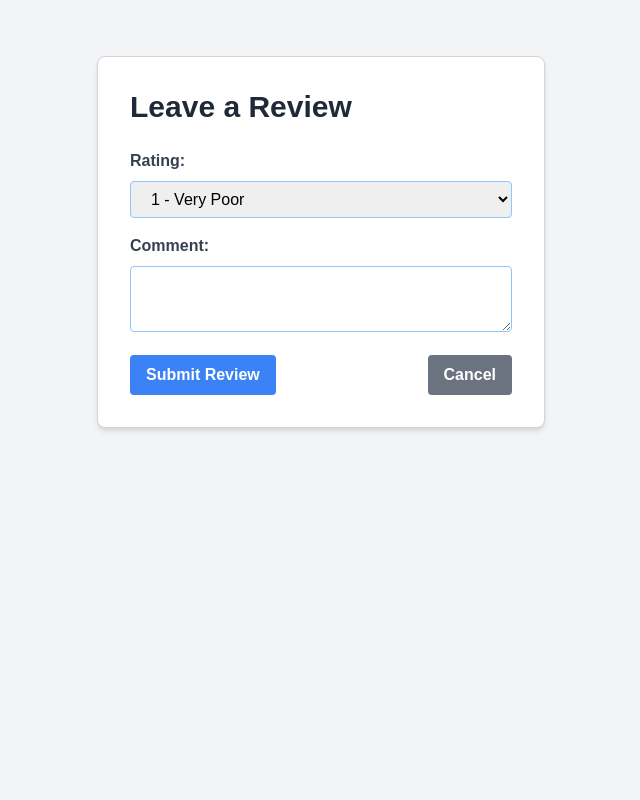
After one commit to nathansolfan/cleaning-service, a Laravel app: page /bookings/1/review in a window 1280 px wide. The commit adds this page. Shown: the whole page, without its empty margins (319-959 px from the left). Run offline with Laravel 12, Linux system fonts and the light colour scheme; a user stored in the database is signed in; data comes from the database, SQL or seed files in the repository; tables that the repository leaves empty hold one stand-in row (values such as "Sample post"); style sheets or scripts are compiled from the project's sources.

Commit message:
updates. create review

```diff
--- /dev/null
+++ b/app/Http/Controllers/ReviewController.php
@@ -0,0 +1,35 @@
+<?php
+
+namespace App\Http\Controllers;
+
+use App\Models\Booking;
+use App\Models\Review;
+use Illuminate\Http\Request;
+
+class ReviewController extends Controller
+{
+    public function create(Booking $booking)
+    {
+        return view('review.create', compact('booking'));
+    }
+
+    public function store(Request $request)
+    {
+        $request->validate([
+            'rating' => 'required|integer|between:1,5',
+            'comment' => 'required|string|max:255',
+            'booking_id' => 'required|exists:bookings,id',
+        ]);
+
+        Review::create([
+            'rating' => $request->rating,
+            'comment' => $request->comment,
+            'user_id' => auth()->id(),
+            'booking_id' => $request->booking_id,
+        ]);
+
+        return redirect()->route('bookings.my_bookings')->with('success', 'Review Submitted with success');
+    }
+
+
+}
--- a/app/Models/Booking.php
+++ b/app/Models/Booking.php
@@ -33,6 +33,6 @@ class Booking extends Model
 
     public function reviews()
     {
-        return $this->belongsTo(Review::class);
+        return $this->hasMany(Review::class);
     }
 }
--- /dev/null
+++ b/resources/views/review/create.blade.php
@@ -0,0 +1,28 @@
+<!-- resources/views/reviews/create.blade.php -->
+<x-form-layout title="Leave a Review">
+    <div class="bg-white p-8 rounded-lg shadow-md w-full max-w-md mx-auto mt-10 border border-gray-300">
+        <h2 class="text-3xl font-bold mb-6 text-gray-800">Leave a Review</h2>
+        <form method="POST" action="{{ route('reviews.store') }}" class="space-y-4">
+            @csrf
+            <div>
+                <label for="rating" class="block text-gray-700 font-semibold mb-2">Rating:</label>
+                <select id="rating" name="rating" required class="w-full px-4 py-2 border border-blue-300 rounded focus:outline-none focus:ring-2 focus:ring-blue-500">
+                    <option value="1">1 - Very Poor</option>
+                    <option value="2">2 - Poor</option>
+                    <option value="3">3 - Average</option>
+                    <option value="4">4 - Good</option>
+                    <option value="5">5 - Excellent</option>
+                </select>
+            </div>
+            <div>
+                <label for="comment" class="block text-gray-700 font-semibold mb-2">Comment:</label>
+                <textarea id="comment" name="comment" required class="w-full px-4 py-2 border border-blue-300 rounded focus:outline-none focus:ring-2 focus:ring-blue-500"></textarea>
+            </div>
+            <input type="hidden" name="booking_id" value="{{ $booking->id }}">
+            <div class="flex items-center justify-between">
+                <button type="submit" class="bg-blue-500 hover:bg-blue-600 text-white font-bold py-2 px-4 rounded focus:outline-none focus:ring-2 focus:ring-blue-500 transition duration-150">Submit Review</button>
+                <a href="{{ route('bookings.my_bookings') }}" class="bg-gray-500 hover:bg-gray-600 text-white font-bold py-2 px-4 rounded focus:outline-none focus:ring-2 focus:ring-gray-500 transition duration-150">Cancel</a>
+            </div>
+        </form>
+    </div>
+</x-form-layout>
--- a/routes/web.php
+++ b/routes/web.php
@@ -6,6 +6,7 @@ use App\Http\Controllers\Booking\BookingController;
 use App\Http\Controllers\ContactController;
 use App\Http\Controllers\Frontend\HomeController as FrontendHomeController;
 use App\Http\Controllers\PostcodeController;
+use App\Http\Controllers\ReviewController;
 use App\Http\Controllers\User\ProfileController;
 use App\Http\Controllers\User\UserController;
 use Illuminate\Support\Facades\Route;
@@ -74,3 +75,9 @@ Route::get('contact', function () {
 })->name('contact');
 
 Route::post('contact/submit', [ContactController::class, 'submit'])->name('contact.submit');
+
+
+Route::middleware('auth')->group( function () {
+    Route::get('bookings/{booking}/review', [ReviewController::class, 'create' ])->name('reviews.create');
+    Route::put('reviews', [ReviewController::class, 'store'])->name('reviews.store');
+});
```
Also changed, not shown: resources/views/pages/services.blade.php (+19 -4 lines), resources/views/review/show.blade.php (added, +13 -0 lines).
